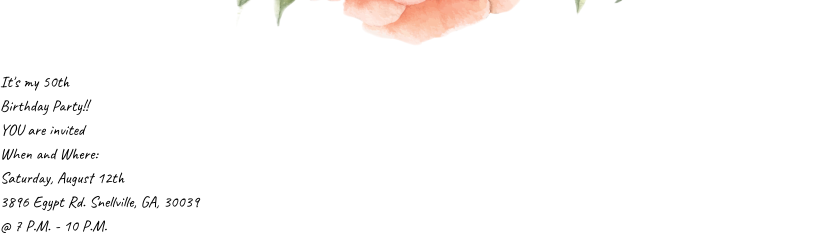
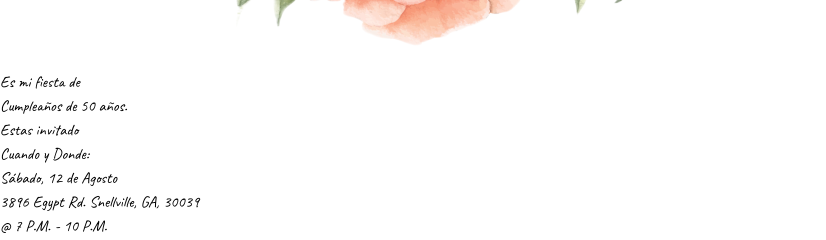
Before and after one commit to BenMoreira/birthday-invite, a React (Vite) app: page / in a window 1280 px wide. Shown: the part 248-488 px from the top of the page, without its empty margins (0-826 px from the left). Built offline with nearby package versions, Linux system fonts and the light colour scheme.

Commit message:
Changes text

```diff
--- a/index.html
+++ b/index.html
@@ -7,7 +7,7 @@
     <link rel="preconnect" href="https://fonts.googleapis.com">
     <link rel="preconnect" href="https://fonts.gstatic.com" crossorigin>
     <link href="https://fonts.googleapis.com/css2?family=Caveat&display=swap" rel="stylesheet">
-    <title>Maira's 50th Birthday</title>
+    <title>Fiesta de Cumpleaños de Maira</title>
   </head>
   <body>
     <div id="root"></div>
--- a/src/App.jsx
+++ b/src/App.jsx
@@ -11,25 +11,25 @@ function App() {
           <img src='/flowerline.png' />
 
           <div>
-            It's my 50th
+            Es mi fiesta de
           </div>
 
           <div>
-          Birthday Party!!
+            Cumpleaños de 50 años.
           </div>
 
           <div>
-          YOU are invited
+            Estas invitado
           </div>
         </div>
 
         <div className='flex flex-col justify-center items-center text-2xl gap-2 pt-10'>
           <div className='font-bold text-3xl'>
-            When and Where:
+            Cuando y Donde:
           </div>
 
           <div>
-            Saturday, August 12th
+            Sábado, 12 de Agosto
           </div>
 
           <div>
```
